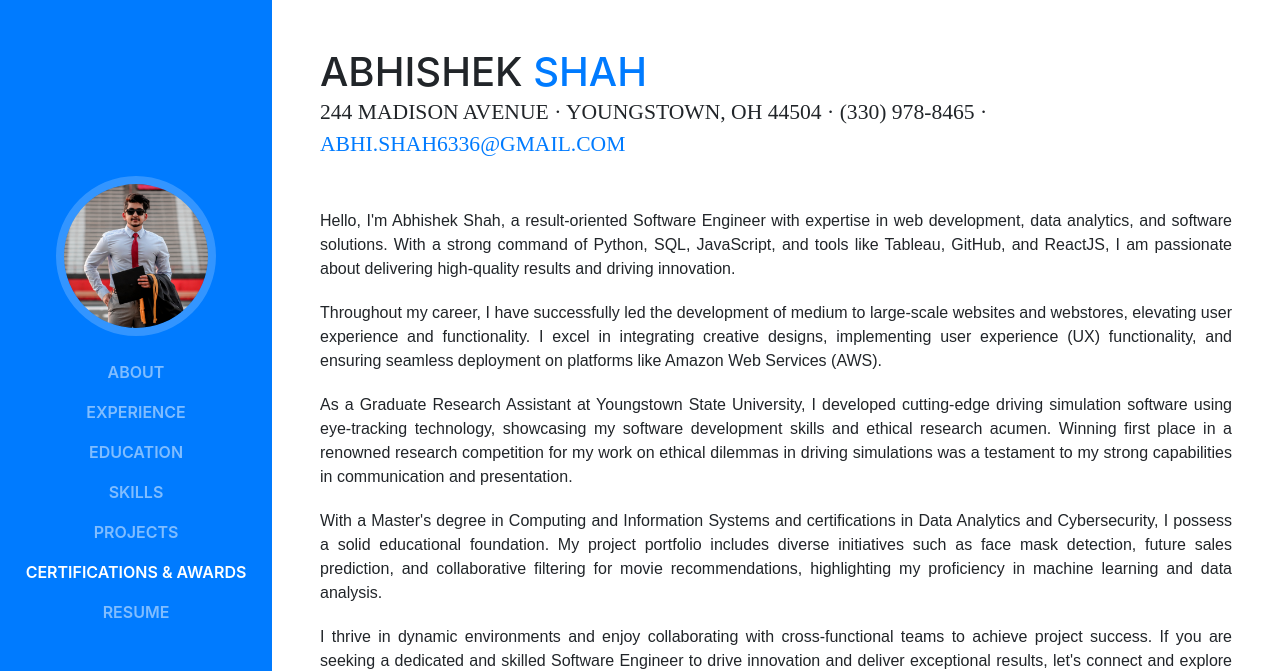
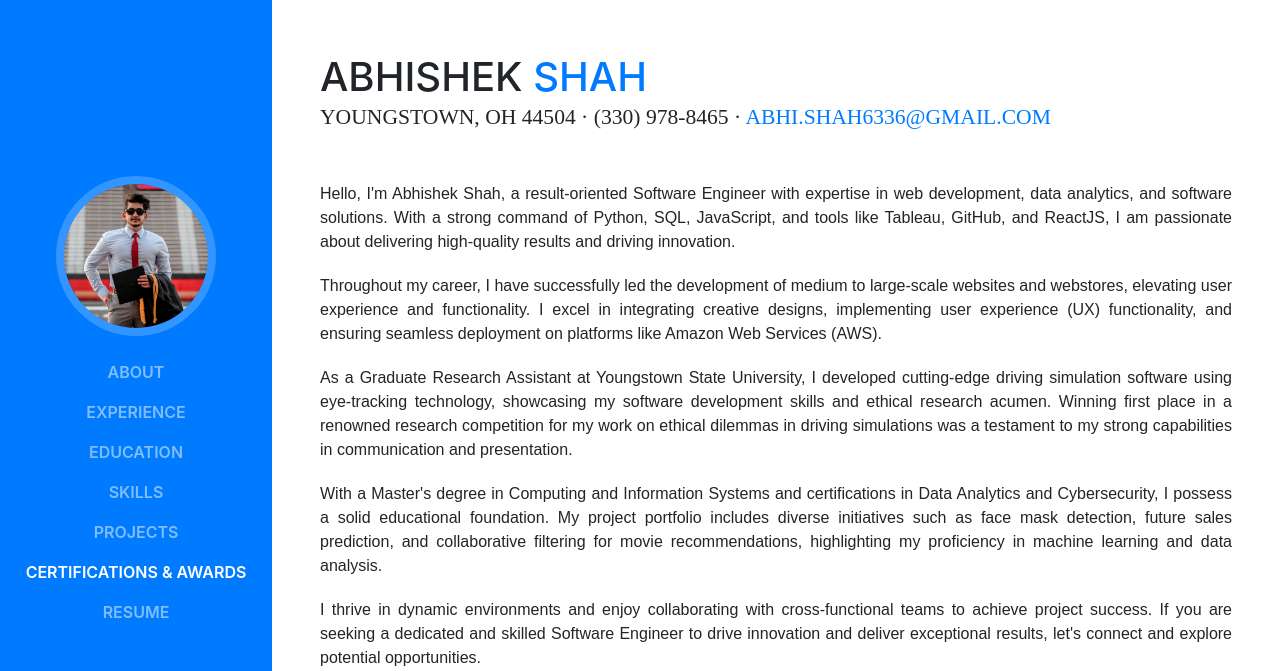
Before and after one commit to ashah04-ysu/abhishekShahPortfolio, a website with bundled scripts: page index.html in a window 1280 px wide. Shown: the top 671 px of the page. Built offline with nearby package versions, Linux system fonts and the light colour scheme; a web font is replaced by a local one.

Commit message:
Update index.html

```diff
--- a/index.html
+++ b/index.html
@@ -74,7 +74,7 @@
           <h1 class="mb-0">Abhishek
             <span class="text-primary">Shah</span>
           </h1>
-          <div class="subheading mb-5">244 Madison Avenue · Youngstown, OH 44504 · (330) 978-8465 ·
+          <div class="subheading mb-5">Youngstown, OH 44504 · (330) 978-8465 ·
             <a href="mailto:abhi.shah6336@gmail.com" target="_blank">abhi.shah6336@gmail.com</a>
           </div>
 <div style="font-family: Arial, sans-serif; font-size: 16px; line-height: 1.5; text-align: justify;">
```
